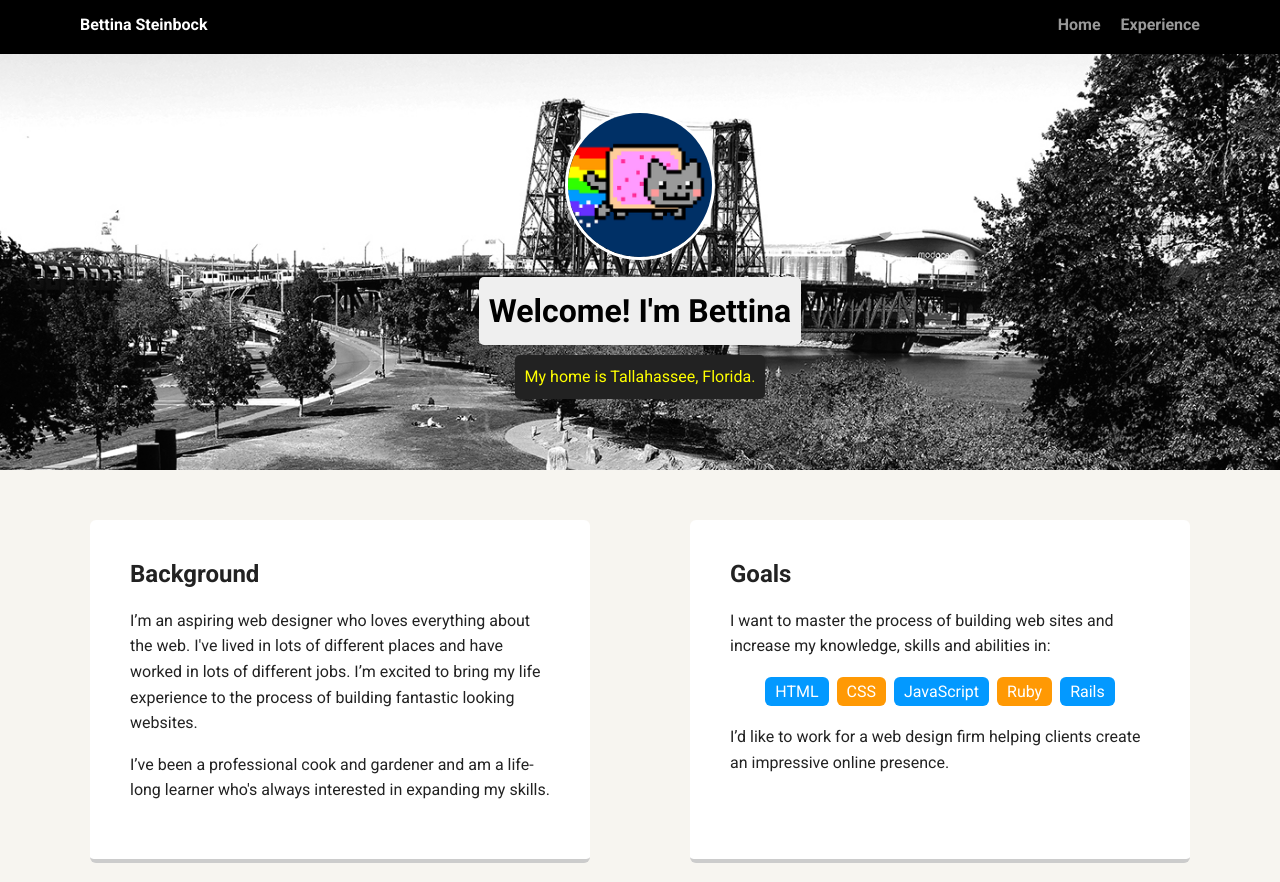
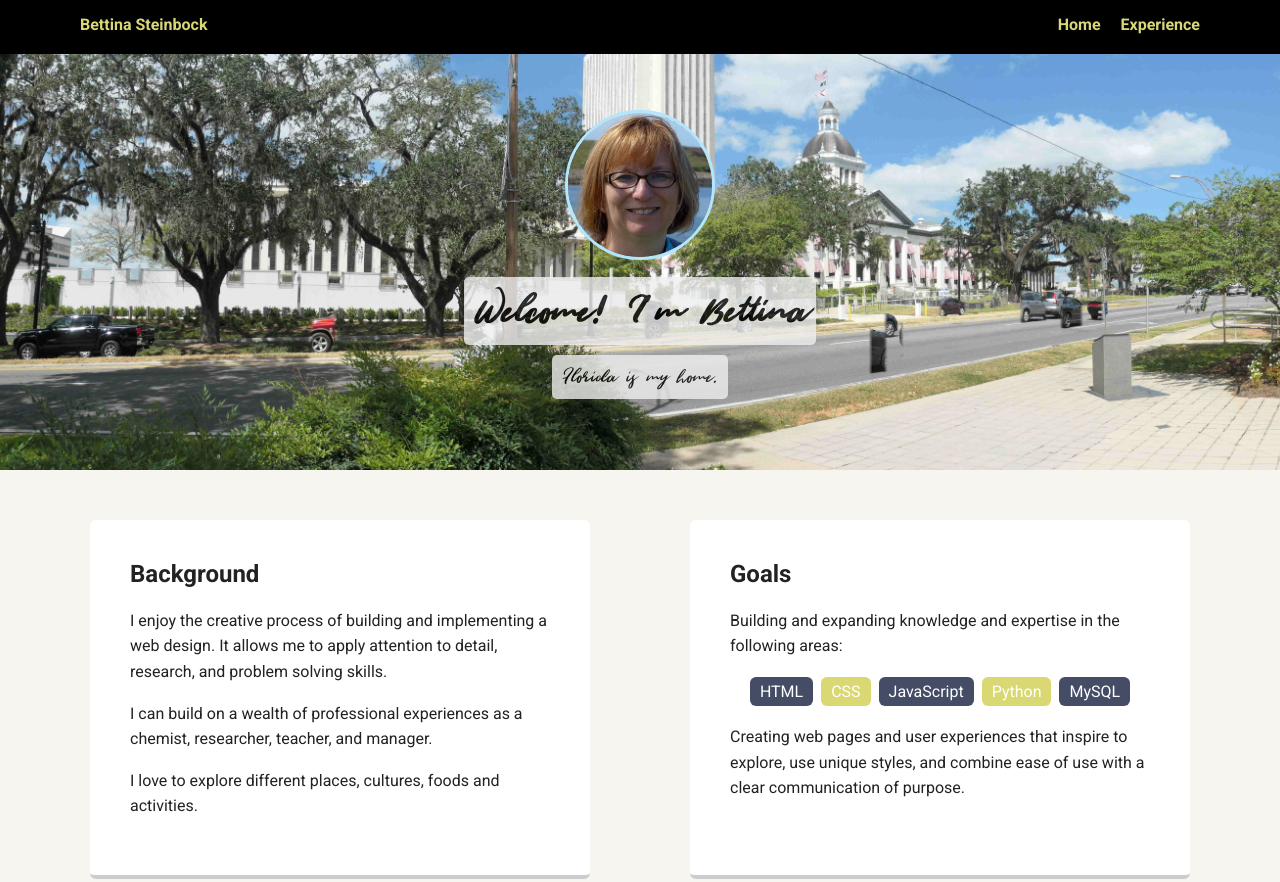
Before and after one commit to TinaSophia/techdegree-project-1, a plain HTML site: page index.html in a window 1280 px wide. Shown: the top 882 px of the page. Drawn offline with Linux system fonts and the light colour scheme; a web font is replaced by a local one.

Commit message:
Changes to text, profile and header image, and color palette.

```diff
--- a/index.html
+++ b/index.html
@@ -17,29 +17,30 @@
     </div>
 
     <header>
-      <img src="images/me.png" alt="Photo of Bettina Steinbock" class="profile-image">
+      <img src="images/profile-bs-mod-sz.jpg" alt="Photo of Bettina Steinbock" class="profile-image">
       <h1 class="tag name">Welcome! I'm Bettina</h1>
-      <p class="tag location">My home is Tallahassee, Florida.</p>
+      <p class="tag location">Florida is my home.</p>
     </header>
 
     <main class="flex">
       <div class="card">
         <h2>Background</h2>
-        <p>I’m an aspiring web designer who loves everything about the web. I've lived in lots of different places and have worked in lots of different jobs. I’m excited to bring my life experience to the process of building fantastic looking websites.</p>
-        <p>I’ve been a professional cook and gardener and am a life-long learner who's always interested in expanding my skills.</p>
+        <p>I enjoy the creative process of building and implementing a web design. It allows me to apply attention to detail, research, and problem solving skills.</p>
+        <p>I can build on a wealth of professional experiences as a chemist, researcher, teacher, and manager.</p>
+        <p>I love to explore different places, cultures, foods and activities.</p>
       </div>
 
       <div class="card">
         <h2>Goals</h2>
-        <p>I want to master the process of building web sites and increase my knowledge, skills and abilities in:</p>
+        <p>Building and expanding knowledge and expertise in the following areas: </p>
         <ul class="skills">
           <li>HTML</li>
           <li>CSS</li>
           <li>JavaScript</li>
-          <li>Ruby</li>
-          <li>Rails</li>
+          <li>Python</li>
+          <li>MySQL</li>
         </ul>
-        <p>I’d like to work for a web design firm helping clients create an impressive online presence.</p>
+        <p>Creating web pages and user experiences that inspire to explore, use unique styles, and combine ease of use with a clear communication of purpose.</p>
       </div>
 
     </main>
--- a/styles.css
+++ b/styles.css
@@ -11,11 +11,15 @@ body {
   color: #222;
   background: #f7f5f0;
 }
+@font-face {
+  font-family: WildYouth-Regular;
+  src: url('fonts/WildYouth-Regular.otf');
+}
 /* Link Styles */
 
 a {
   text-decoration: none;
-  color: #999;
+  color: #D9D877;
 }
 a:hover {
   color: #6633ff;
@@ -43,7 +47,7 @@ a:hover {
 .nav .name {
     display: block;
     margin-right: auto;
-    color: white;
+    color: #D9D877;
 }
 .nav li {
   padding: 5px 10px 10px 10px;
@@ -52,12 +56,12 @@ a:hover {
   transition: all .5s;
 }
 .nav a:hover {
-  color: white
+  color: white;
 }
 
 header {
   text-align: center;
-  background: url('images/portland.jpg') no-repeat top center ;
+  background: url('images/rsz_l1044831.jpg') no-repeat top center ;
   background-size: cover;
   overflow: hidden;
   padding-top: 60px;
@@ -70,23 +74,25 @@ header .profile-image {
   width: 150px;
   height: 150px;
   border-radius: 50%;
-  border: 3px solid white;
+  border: 3px solid #b3e5fc;
   transition: all .5s;
 }
 header .profile-image:hover {
-  transform: scale(1.2) rotate(5deg);
+  transform: scale(1.2) rotate(2deg);
 }
 .tag {
+  font-family: WildYouth-Regular;
   background-color: #efefef;
   color: black;
   padding: 10px;
   border-radius: 5px;
   display: table;
   margin: 10px auto;
+  opacity: 0.8;
 }
 .location {
-  background-color: #222;
-  color: yellow;
+  background-color: #efefef;
+  color: black;
 }
 .card {
   margin: 30px;
@@ -99,7 +105,7 @@ header .profile-image:hover {
   transition: all .5s;
 }
 .card:hover {
-  border-color: #ff99ff;
+  border-color: #009975;
 }
 
 ul.skills {
@@ -110,14 +116,14 @@ ul.skills {
 .skills li {
   border-radius: 6px;
   display: inline-block;
-  background: #ff9904;
+  background: #d9d872;
   color: white;
   padding: 5px 10px;
   margin: 2px;
 }
 
 .skills li:nth-child(odd) {
-  background: #0399ff;
+  background: #454D66;
 }
 
 footer {
```
Also changed, not shown: fonts/WildYouth-Regular.otf (added), images/me.png (deleted), images/portland.jpg (deleted), images/profile-bs-mod-sz.jpg (added), images/rsz_l1044831.jpg (added).
